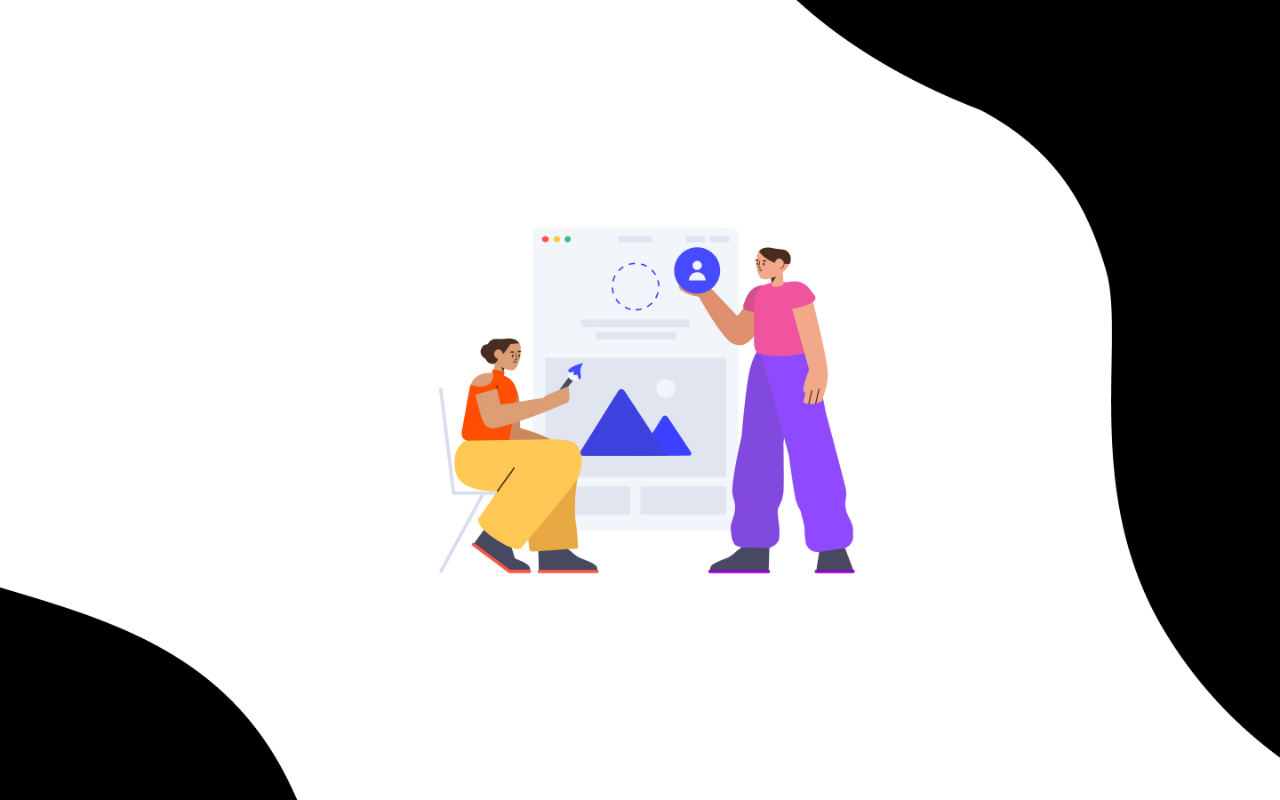
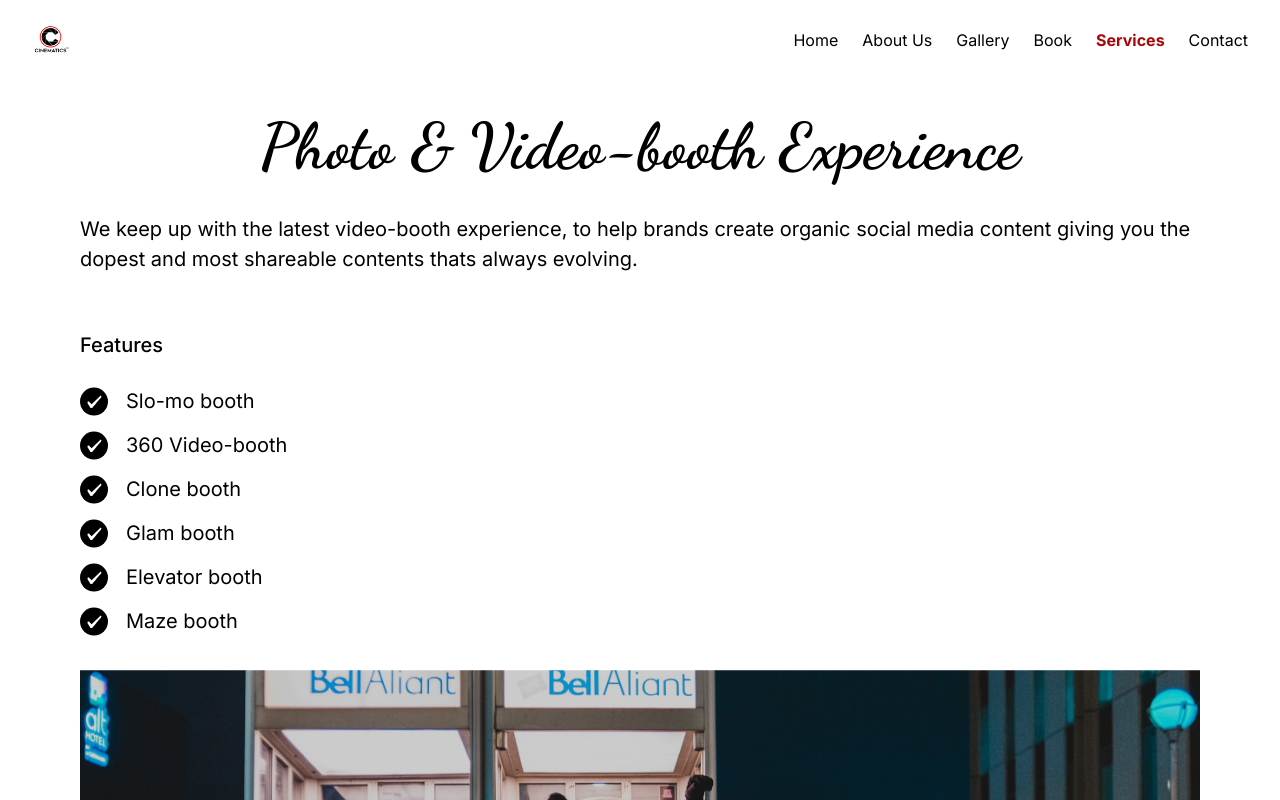
Before and after one commit to CinematicsOrg/website, a React (Vite) app: page /video-booth in a window 1280 px wide. Before the commit this address had no page. Shown: the top 800 px of the page. Built offline with nearby package versions, Linux system fonts and the light colour scheme.

Commit message:
added all desktop pages

```diff
--- a/src/components/Navbar.tsx
+++ b/src/components/Navbar.tsx
@@ -25,7 +25,9 @@ const Navbar = ({ logoPath }: NavbarProps) => {
       return 'text-dred font-bold';
     } else if (
       (location.pathname === '/wedding-package' && link.path === '/services') ||
-      (location.pathname === '/corporate-events' && link.path === '/services')
+      (location.pathname === '/corporate-events' &&
+        link.path === '/services') ||
+      (location.pathname === '/video-booth' && link.path === '/services')
     ) {
       return 'text-dred font-bold';
     } else {
--- a/src/components/blocks/AboutNav.tsx
+++ b/src/components/blocks/AboutNav.tsx
@@ -77,7 +77,7 @@ const AboutNav = () => {
   });
 
   return (
-    <div className="h-[243px] py-[54px] px-[80px] ">
+    <div className=" flex flex-col justify-between h-[243px] py-[54px] px-[80px] ">
       <div className="flex justify-center relative">
         {navContent}
         <div
--- /dev/null
+++ b/src/components/blocks/ServiceTitle.tsx
@@ -0,0 +1,19 @@
+interface ServiceTitleProps {
+  title: string;
+  description: string;
+}
+
+const ServiceTitle = ({ title, description }: ServiceTitleProps) => {
+  return (
+    <div>
+      <div className="text-center leading-[44px] text-[64px] font-bold font-dancing mt-[45px] mb-[45px] ">
+        {title}
+      </div>
+      <div className="font-inter text-[20px] leading-[30px] mt-[45px]">
+        {description}
+      </div>
+    </div>
+  );
+};
+
+export default ServiceTitle;
--- a/src/components/blocks/Services.tsx
+++ b/src/components/blocks/Services.tsx
@@ -24,6 +24,7 @@ const serviceList = [
   {
     img: `col-span-2 bg-[url('/images/cinematics_photobooth.png')]`,
     content: 'Photobooth & Videobooth',
+    clickPath: '/video-booth',
   },
   {
     img: `bg-[url('/images/cinematics_reality.png')]`,
--- a/src/pages/Book.tsx
+++ b/src/pages/Book.tsx
@@ -13,7 +13,7 @@ const ImageList = [
 const Book = () => {
   const handleScrollToSection = (id: string) => {
     const section = document.querySelector(id);
-    console.log('it got here');
+
     section?.scrollIntoView({ behavior: 'smooth' });
   };
   const content = ImageList.map((image) => {
@@ -23,16 +23,16 @@ const Book = () => {
     <div>
       <div className="bg-[white] text-[black] font-inter">
         <Navbar logoPath="/images/cinematics_logo2.png" />
-        <div className="">
-          <div className="flex flex-col h-[336px] text-center">
-            <p className="h-[154px] text-[64px] font-medium">
+        <div className="px-[80px]">
+          <div className="flex flex-col text-center">
+            <div className="text-[64px] font-medium mb-[24px]">
               Book A CINEMATICS Experience Today
-            </p>
-            <p className="h-[60px] text-[20px]">
+            </div>
+            <div className="text-[20px] mb-[24px]">
               Join us in a flash to turn your dreams into reality. Step into the
               spotlight and let us capture your incredible style. Book now and
               let the magic begin!
-            </p>
+            </div>
             <div className="flex justify-center">
               <Button clicked={() => handleScrollToSection('#book')}>
                 Book a session
--- a/src/pages/CorporateEvents.tsx
+++ b/src/pages/CorporateEvents.tsx
@@ -2,6 +2,7 @@ import Navbar from '../components/Navbar';
 import CorporateEventBlock from '../components/blocks/CorporateEventBlock';
 import Footer from '../components/blocks/Footer';
 import PackageAddons from '../components/blocks/PackageAddons';
+import ServiceTitle from '../components/blocks/ServiceTitle';
 
 const proExecutiveFeaturesList = [
   'Press conference',
@@ -132,19 +133,17 @@ const CorporateEvents = () => {
     <div className="text-[black] bg-[white]">
       <Navbar logoPath="/images/cinematics_logo2.png" />
       <div className="mx-[80px]">
-        <div className="text-center leading-[44px] text-[64px] font-bold font-dancing mt-[45px] mb-[45px] ">
-          Corporate Event Videography
-        </div>
-        <div className="font-inter text-[20px] leading-[30px] mt-[45px]">
-          Experience the realization of your dreams with us in no time as we
+        <ServiceTitle
+          title="Corporate Event Videography"
+          description="Experience the realization of your dreams with us in no time as we
           specialize in capturing and immortalizing moments, crafting
           beautifully told stories through stunning visuals. To cater to the
           diverse needs of our esteemed clients, we offer a range of meticulous
           designed packages under our specialized service. Each package has been
           thoughtfully curated to provide a unique and personalized experience,
           ensuring that your specific requirements are met with utmost precision
-          and creativity.
-        </div>
+          and creativity."
+        />
         {content}
         <PackageAddons />
       </div>
--- /dev/null
+++ b/src/pages/VideoBooth.tsx
@@ -0,0 +1,66 @@
+import { useNavigate } from 'react-router-dom';
+import Button from '../components/Button';
+import Navbar from '../components/Navbar';
+import ServiceItem from '../components/ServiceItem';
+import ServiceTitle from '../components/blocks/ServiceTitle';
+import Footer from '../components/blocks/Footer';
+
+const PackageList = [
+  'Slo-mo booth',
+  '360 Video-booth',
+  'Clone booth',
+  'Glam booth',
+  'Elevator booth',
+  'Maze booth',
+];
+
+const ImageList = [
+  '/images/cinematics_photobooth1.png',
+  '/images/cinematics_photobooth2.png',
+];
+
+const VideoBooth = () => {
+  const navigate = useNavigate();
+
+  const handleMoveToBook = () => {
+    navigate('/book');
+  };
+
+  const content = PackageList.map((i, index) => {
+    return <ServiceItem key={index}>{i}</ServiceItem>;
+  });
+
+  const imageContent = ImageList.map((i, index) => {
+    return (
+      <div className="mb-[32px]">
+        <img src={i} alt="Image" />
+      </div>
+    );
+  });
+  return (
+    <div className="text-[black] bg-[white]">
+      <Navbar logoPath="/images/cinematics_logo2.png" />
+      <div className="mx-[80px]">
+        <ServiceTitle
+          title="Photo & Video-booth Experience"
+          description="We keep up with the latest video-booth experience, to help brands create organic social media content giving you the dopest and most shareable contents thats always evolving."
+        />
+        <div className="h-[30px] text-[20px] font-medium leading-[30px] mt-[56px] mb-[24px]">
+          Features
+        </div>
+        <div className="mb-[32px]">{content}</div>
+        {imageContent}
+        <div className="flex justify-center mt-[32px] mb-[54px]">
+          <Button style="w-[100%]" clicked={handleMoveToBook}>
+            Book Now
+          </Button>
+        </div>
+      </div>
+      <div className="text-[white]">
+        <Footer />
+      </div>
+    </div>
+  );
+};
+
+export default VideoBooth;
--- a/src/pages/WeddingPackages.tsx
+++ b/src/pages/WeddingPackages.tsx
@@ -1,6 +1,7 @@
 import Navbar from '../components/Navbar';
 import Footer from '../components/blocks/Footer';
 import PackageAddons from '../components/blocks/PackageAddons';
+import ServiceTitle from '../components/blocks/ServiceTitle';
 import WeddingVideoBlock from '../components/blocks/WeddingVideoBlock';
 
 const premiumPlatinumFeaturesList = [
@@ -225,16 +226,14 @@ const WeddingPackages = () => {
     <div className="text-[black] bg-[white]">
       <Navbar logoPath="/images/cinematics_logo2.png" />
       <div className="mx-[80px]">
-        <div className="text-center leading-[44px] text-[64px] font-bold font-dancing mt-[45px] mb-[45px] ">
-          Wedding Video Packages
-        </div>
-        <div className="font-inter text-[20px] leading-[30px] mt-[45px]">
-          We transform your wedding documentation to a creative, compelling and
+        <ServiceTitle
+          title="Wedding Video Packages"
+          description="We transform your wedding documentation to a creative, compelling and
           inspiring story as we pay attention to every detail of your wedding.
           Each package has been thoughtfully curated to provide a unique and
           personalized experience, ensuring that your specific requirements are
-          met with utmost precision and creativity.
-        </div>
+          met with utmost precision and creativity."
+        />
         {content}
         <PackageAddons />
       </div>
--- a/src/routes/index.tsx
+++ b/src/routes/index.tsx
@@ -8,6 +8,7 @@ import NotFoundError from '../pages/NotFoundError';
 import Book from '../pages/Book';
 import WeddingPackages from '../pages/WeddingPackages';
 import CorporateEvents from '../pages/CorporateEvents';
+import VideoBooth from '../pages/VideoBooth';
 
 const ManiRoutes = () => {
   return (
@@ -21,6 +22,7 @@ const ManiRoutes = () => {
         <Route path="/book" element={<Book />} />
         <Route path="/wedding-package" element={<WeddingPackages />} />
         <Route path="/corporate-events" element={<CorporateEvents />} />
+        <Route path="/video-booth" element={<VideoBooth />} />
         <Route path="*" element={<NotFoundError />} />
       </Routes>
     </BrowserRouter>
```
